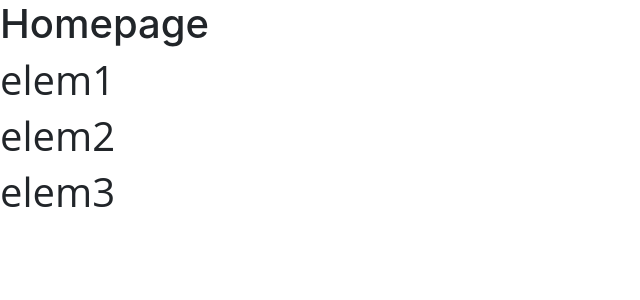
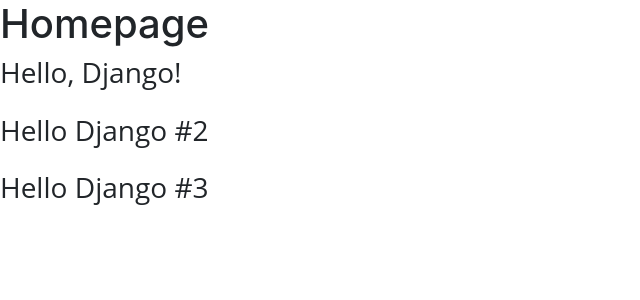
Before and after one commit to ArhipDolya/PemoranchSocialNetwork, a Django app: page / in a window 1280 px wide. Shown: the part 80-380 px from the top of the page, without its empty margins (0-640 px from the left). Run offline with Django 4.2, Linux system fonts and the light colour scheme; data comes from the database, SQL or seed files in the repository; both versions use the stored data as it was after the commit; data that the repository does not hold is empty; some libraries are stand-ins or nearby versions.

Commit message:
I created json data rendering on the home page with javascript

```diff
--- a/Pemoranch/urls.py
+++ b/Pemoranch/urls.py
@@ -8,6 +8,6 @@
     path('admin/', admin.site.urls),
     path('', include('PemoranchApp.urls')),
     path('', include('pemoranchees.urls')),
-    path('pemos', views.pemoran_list_view),
+    path('pemos/', views.pemoran_list_view),
     path('pemos/<int:pemoran_id>', views.pemoran_details_view, name='pemoran_details_view'),
 ]
--- a/templates/base.html
+++ b/templates/base.html
@@ -9,6 +9,7 @@
     <link rel="stylesheet" href="https://cdn.jsdelivr.net/npm/bootstrap@4.0.0/dist/css/bootstrap.min.css" integrity="sha384-Gn5384xqQ1aoWXA+058RXPxPg6fy4IWvTNh0E263XmFcJlSAwiGgFAW/dAiS6JXm" crossorigin="anonymous">
     <link rel="stylesheet" href="https://cdnjs.cloudflare.com/ajax/libs/font-awesome/6.4.0/css/all.min.css" integrity="sha512-iecdLmaskl7CVkqkXNQ/ZH/XLlvWZOJyj7Yy7tcenmpD1ypASozpmT/E0iPtmFIB46ZmdtAc9eNBvH0H/ZpiBw==" crossorigin="anonymous" referrerpolicy="no-referrer" />
     <link rel='stylesheet' href="{% static 'css/base_style.css' %}">
+
 
     {% block styling %}
 
--- a/templates/main_pages/homepage.html
+++ b/templates/main_pages/homepage.html
@@ -9,31 +9,35 @@
 {% block content %}
     <h1>Homepage</h1>
 
-    <div id='pemos'>
-
-    </div>
+    <div id='pemos'></div>
 
     <script>
         const pemosElement = document.getElementById('pemos');
-        pemosElement.innerHTML = 'Loading...';
-
-        let elem1 = '<h1>elem1</h1>'
-        let elem2 = '<h1>elem2</h1>'
-        let elem3 = '<h1>elem3</h1>'
-
-        pemosElement.innerHTML = elem1 + elem2 + elem3;
 
         const xhr = new XMLHttpRequest();
         const method = 'GET';
         const url = '/pemos';
         const responseType = 'json';
 
+        function formatingItemString(pemo) {
+            let formatedItem = "<div class='mb-4 pemo' id='pemo-" + pemo.id
+            + "'><h3>" + pemo.content +
+                 "</h3></div>";
+            return formatedItem;
+        }
+
         xhr.responseType = responseType;
         xhr.open(method, url);
         xhr.onload = function() {
             const serverResponse = xhr.response;
-            let items = serverResponse.response;
-            console.log(items);
+            let items = serverResponse.responce;
+            let pemoString = '';
+
+            for (let i = 0; i < items.length; i++) {
+                let item = formatingItemString(items[i])
+                pemoString += item;
+            }
+            pemosElement.innerHTML = pemoString;
         }
 
         xhr.send();
```
Also changed, not shown: db.sqlite3.
